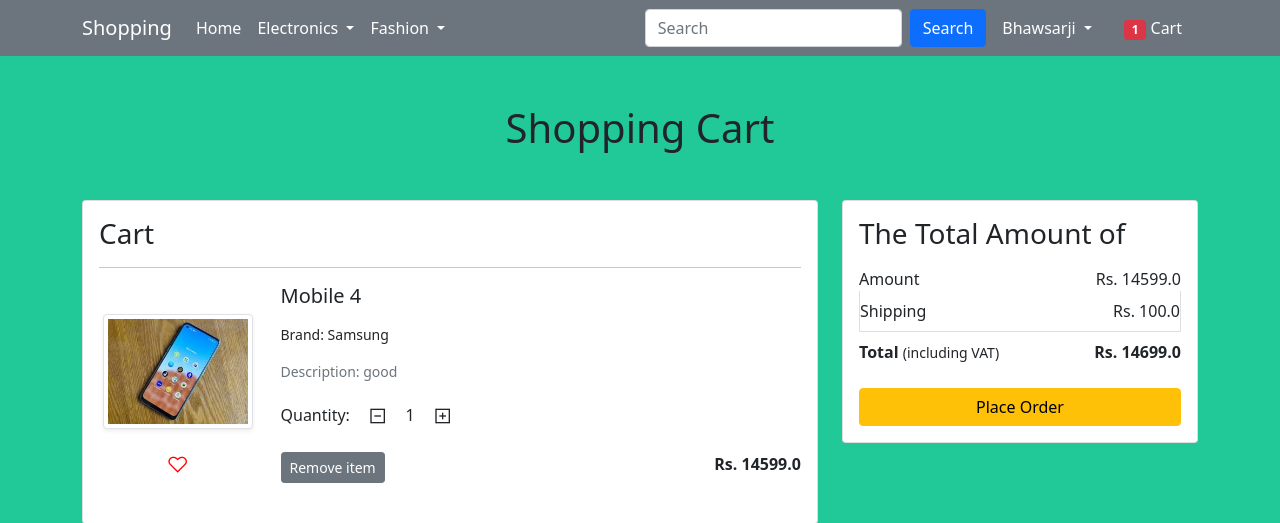
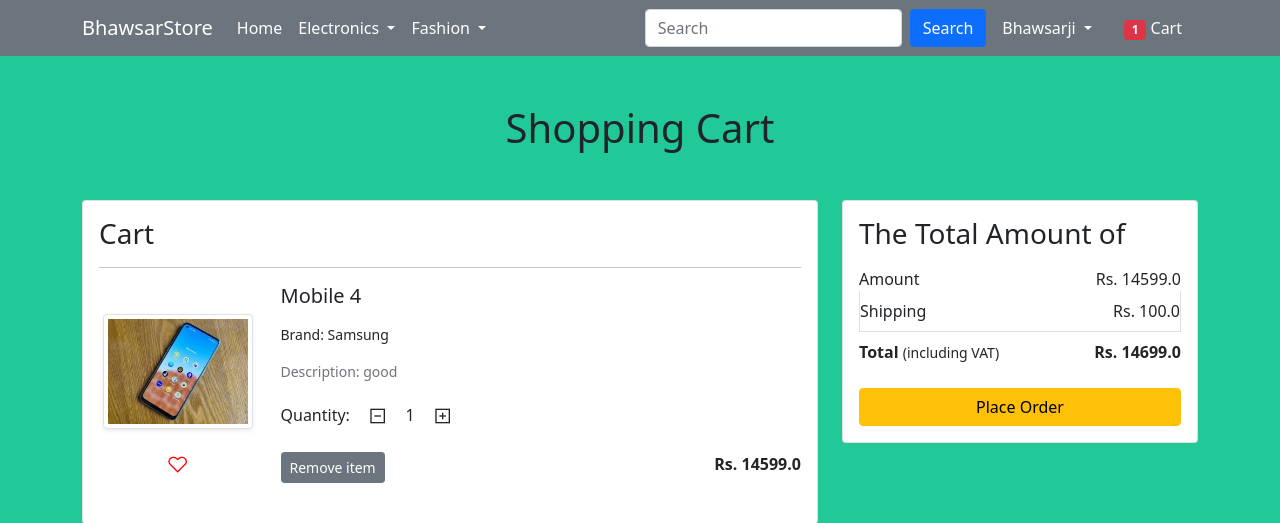
Before and after one commit to JayeshBhawsar/Shoppingly, a Django app: page /cart/ in a window 1280 px wide. Shown: the top 523 px of the page. Run offline with Django 4.2, Linux system fonts and the light colour scheme; a user stored in the database is signed in; data comes from the database, SQL or seed files in the repository; some libraries are stand-ins or nearby versions.

Commit message:
one push

```diff
--- a/app/templates/app/base.html
+++ b/app/templates/app/base.html
@@ -21,7 +21,7 @@
   <link rel="stylesheet" href="{% static 'app/css/style.css' %}">
 
 
-  <title>Shopping | {% block title %} {% endblock title %} </title>
+  <title>BhawsarStore | {% block title %} {% endblock title %} </title>
 
   <style>
 
@@ -39,7 +39,7 @@
 
     <div class="container">
 
-      <a class="navbar-brand" href="/">Shopping</a>
+      <a class="navbar-brand" href="#">BhawsarStore</a>
 
       <button class="navbar-toggler" type="button" data-bs-toggle="collapse" data-bs-target="#navbarSupportedContent" aria-controls="navbarSupportedContent" aria-expanded="false" aria-label="Toggle navigation">
 
```
